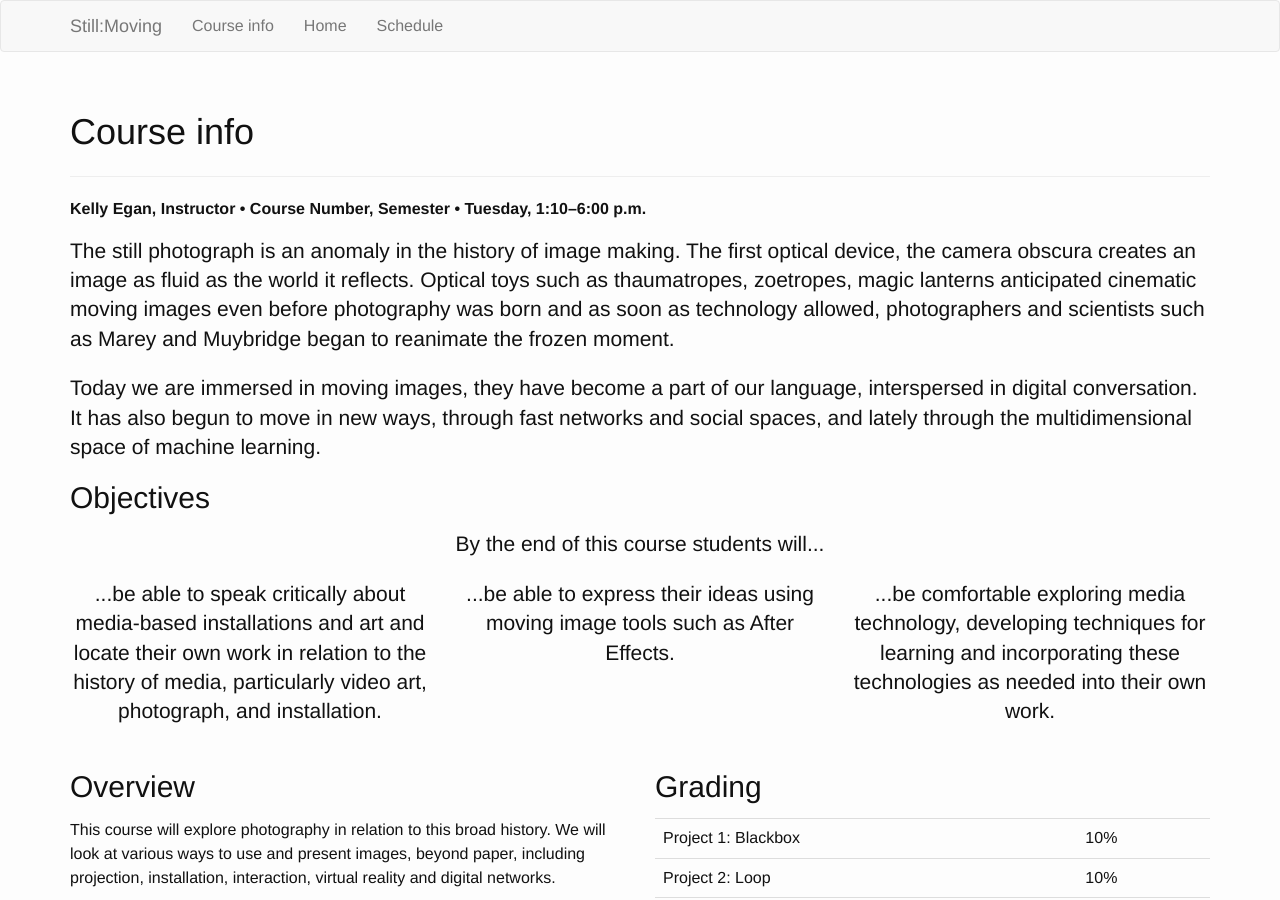
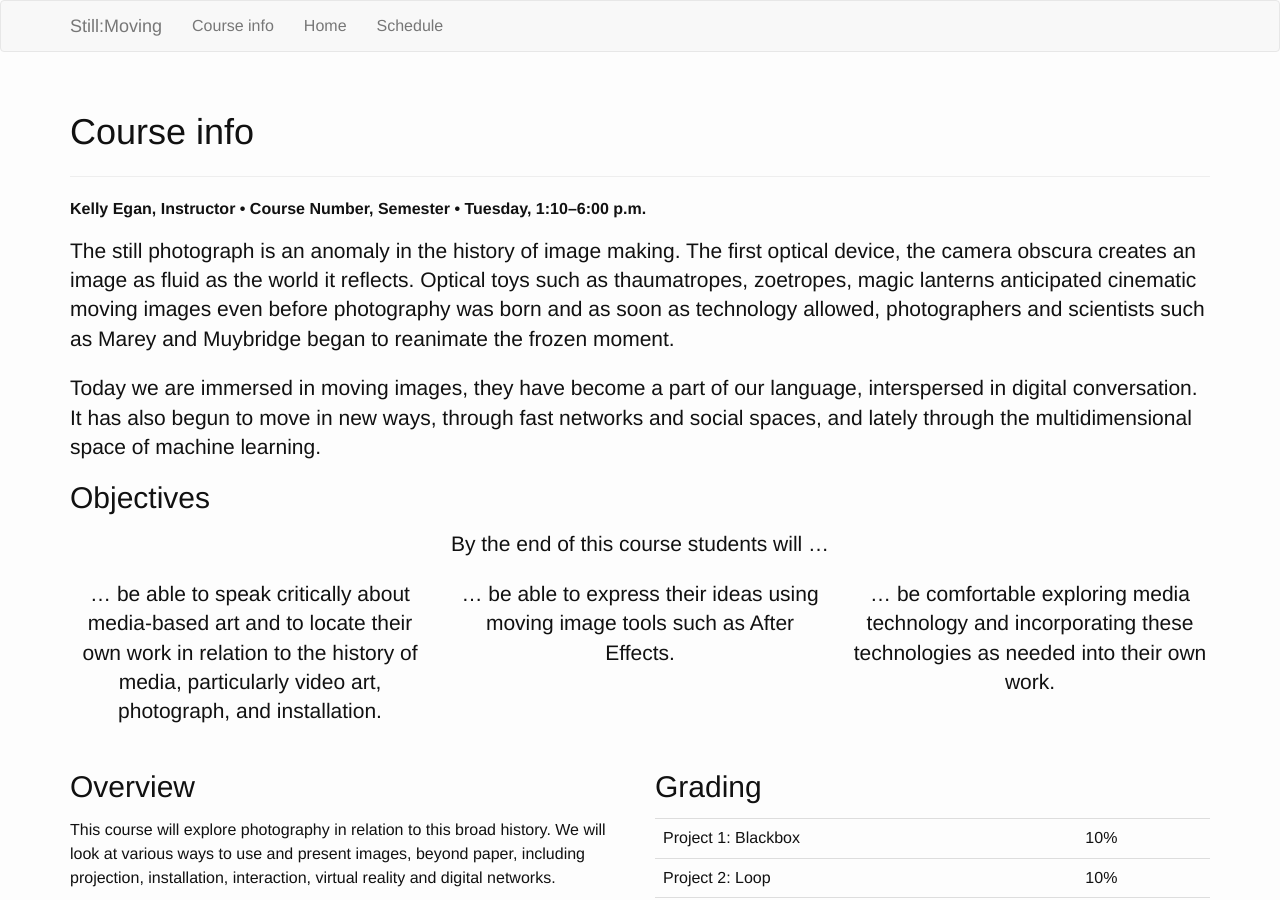
Before and after one commit to kellyegan/StillMoving, a Jekyll site: the page built from course-info.html, in a window 1280 px wide and 900 px high. Built offline with Jekyll 4.4.1, drawn with Linux system fonts in a browser that asks for light colours.

Commit message:
Added ellipses edit objectives.

```diff
--- a/course-info.html
+++ b/course-info.html
@@ -11,19 +11,19 @@ permalink: /course-info/
 <p class="lead">Today we are immersed in moving images, they have become a part of our language, interspersed in digital conversation. It has also begun to move in new ways, through fast networks and social spaces, and lately through the multidimensional space of machine learning.</p>
 
 <h2>Objectives</h2>
-<p class="lead text-center">By the end of this course students will...</p>
+<p class="lead text-center">By the end of this course students will &hellip;</p>
 
 <div class="row">
   <div class="col-sm-4">
-     <p class="lead text-center">...be able to speak critically about media-based installations and art and locate their own work in relation to the history of media, particularly video art, photograph, and installation.</p>
+     <p class="lead text-center">&hellip; be able to speak critically about media-based art and to locate their own work in relation to the history of media, particularly video art, photograph, and installation.</p>
   </div>
 
   <div class="col-sm-4">
-    <p class="lead text-center">...be able to express their ideas using moving image tools such as After Effects.</p>
+    <p class="lead text-center">&hellip; be able to express their ideas using moving image tools such as After Effects.</p>
   </div>
 
   <div class="col-sm-4">
-     <p class="lead text-center">...be comfortable exploring media technology, developing techniques for learning and incorporating these technologies as needed into their own  work.</p>
+     <p class="lead text-center">&hellip; be comfortable exploring media technology and incorporating these technologies as needed into their own work.</p>
   </div>
 </div>
 
```
